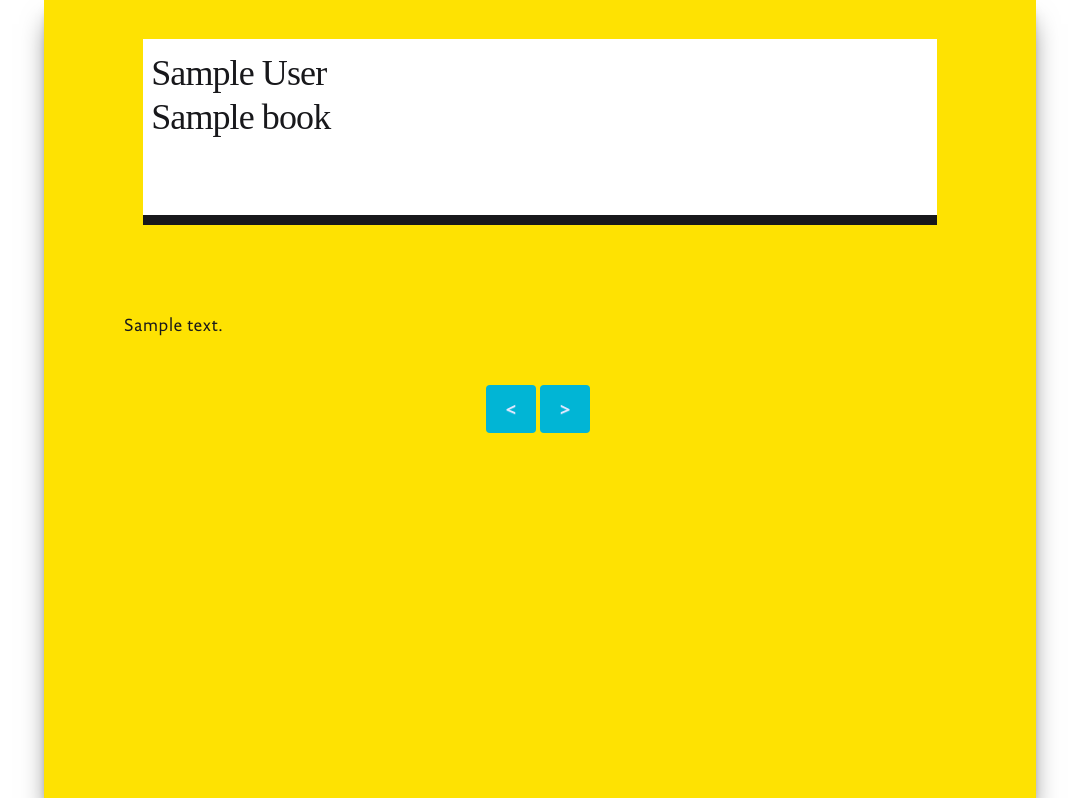
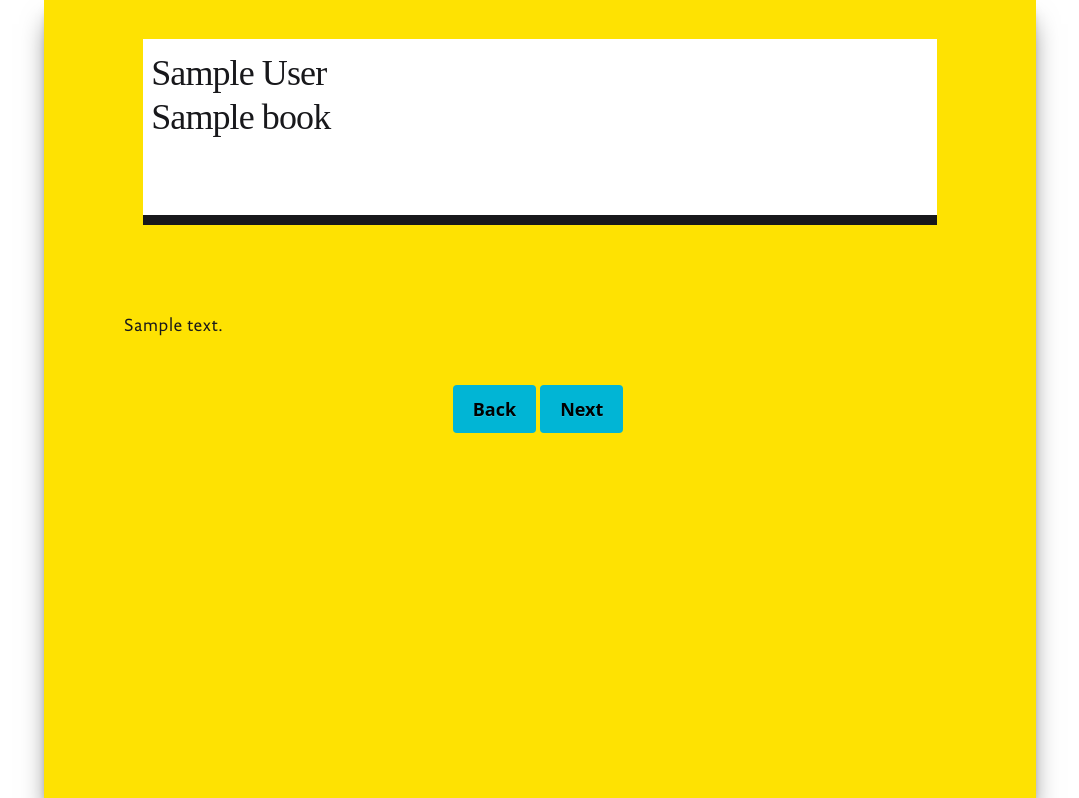
Before and after one commit to lukasz-pudlo/grasp, a Django app: page /books/1 in a window 1280 px wide. Shown: the part 121-919 px from the top of the page, without its empty margins (100-1179 px from the left). Run offline with Django 5.2, Linux system fonts and the light colour scheme; a user stored in the database is signed in; tables that the repository leaves empty hold one stand-in row (values such as "Sample post"); style sheets or scripts are compiled from the project's sources; some web fonts are replaced.

Commit message:
Add back and next text to buttons

```diff
--- a/templates/book_detail.html
+++ b/templates/book_detail.html
@@ -26,11 +26,11 @@
                 </p>
             </div>
             <div class="flex justify-center mt-10 mb-10">
-                <button class="btn btn-primary btn-lg inline-flex items-center mr-1 bg-reclam-blue">
-                    <
+                <button class="btn btn-primary btn-lg inline-flex items-center mr-1 bg-reclam-blue text-black">
+                    Back
                 </button>
-                <button class="btn btn-primary btn-lg inline-flex items-center mr-1 bg-reclam-blue">
-                    >
+                <button class="btn btn-primary btn-lg inline-flex items-center mr-1 bg-reclam-blue text-black">
+                    Next
                 </button>
             </div>
             {% endfor %}
```
